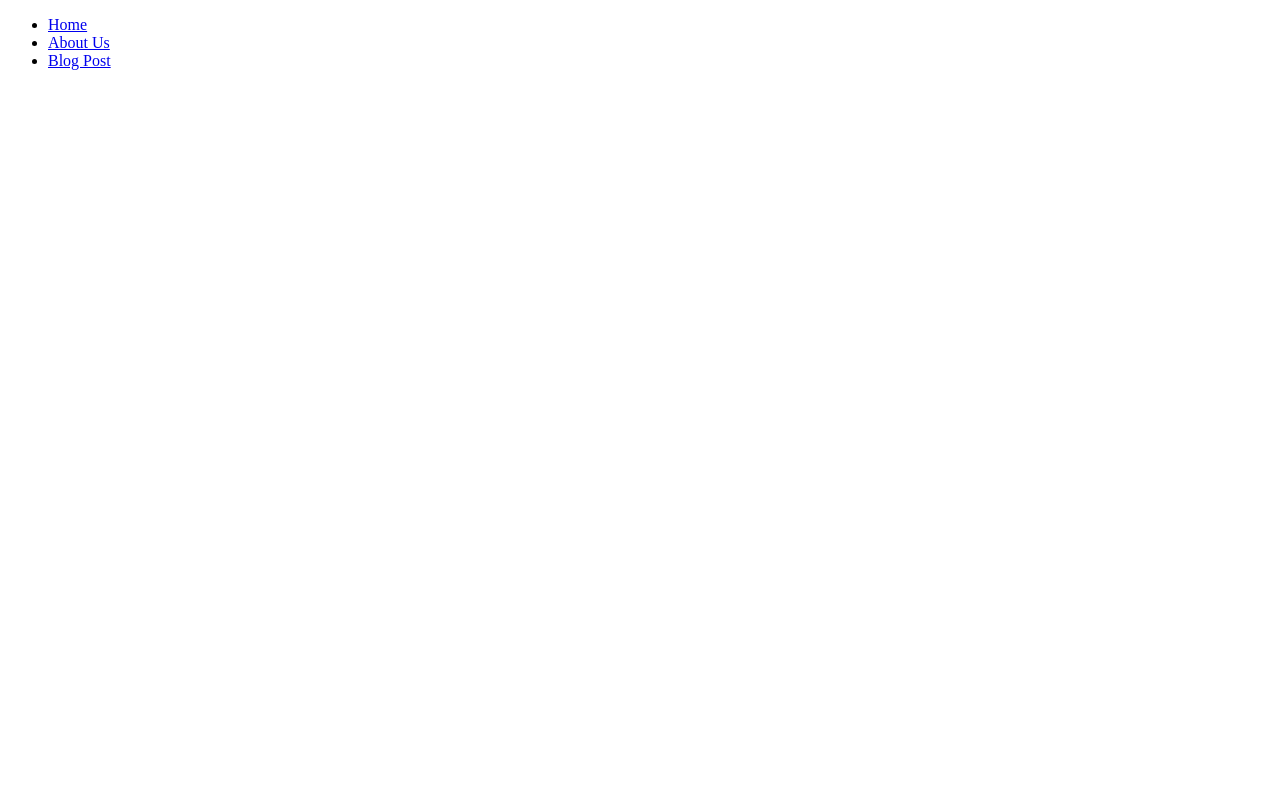
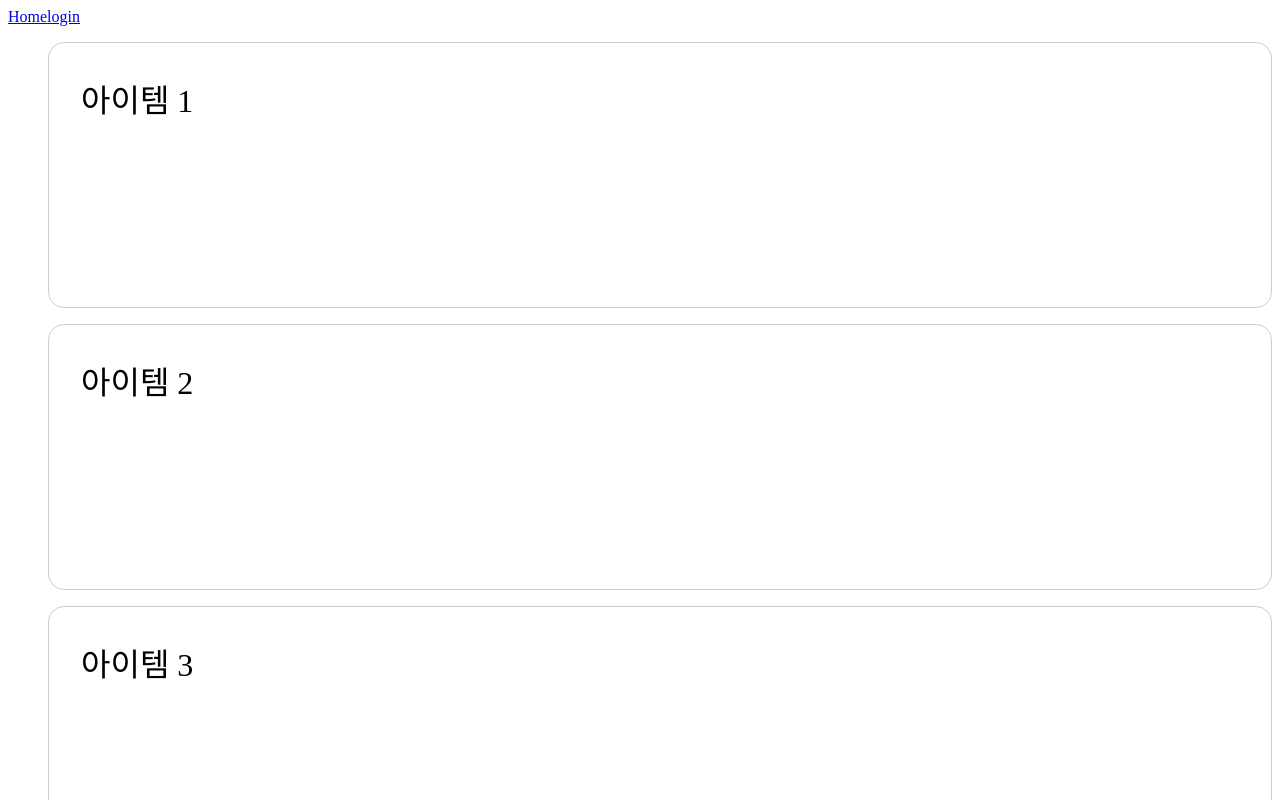
Before and after one commit to dnr14/lighthouse-ci-tutorial, a Next.js app: page / in a window 1280 px wide. Shown: the top 800 px of the page. Built offline with nearby package versions, Linux system fonts and the light colour scheme.

Commit message:
feat : login, home 페이지 추가

```diff
--- /dev/null
+++ b/components/Nav.tsx
@@ -0,0 +1,10 @@
+import Link from "next/link";
+
+export default function Nav() {
+  return (
+    <nav>
+      <Link href="/home">Home</Link>
+      <Link href="/login">login</Link>
+    </nav>
+  );
+}
--- /dev/null
+++ b/pages/_app.tsx
@@ -0,0 +1,5 @@
+import type { AppProps } from "next/app";
+
+export default function MyApp({ Component, pageProps }: AppProps) {
+  return <Component {...pageProps} />;
+}
--- a/pages/index.tsx
+++ b/pages/index.tsx
@@ -1,25 +1,48 @@
-import Link from 'next/link'
+import { useEffect, useRef } from "react";
+import styles from "../styles.module.css";
+import Nav from "../components/Nav";
 
-function Home() {
-    return (
-        <ul>
-            <li>
-                <Link href="/">
-                    <a>Home</a>
-                </Link>
-            </li>
-            <li>
-                <Link href="/about">
-                    <a>About Us</a>
-                </Link>
-            </li>
-            <li>
-                <Link href="/blog/hello-world">
-                    <a>Blog Post</a>
-                </Link>
-            </li>
-        </ul>
-    )
+function Main() {
+  const ref = useRef<HTMLUListElement>(null);
+
+  useEffect(() => {
+    const { current } = ref;
+    if (current) {
+      const observer = new IntersectionObserver((entries) => {
+        entries.forEach((entry) => {
+          entry.target.classList.toggle(
+            `${styles.visible}`,
+            entry.isIntersecting
+          );
+          if (entry.isIntersecting) {
+            observer.unobserve(entry.target);
+          }
+        });
+      });
+
+      Array.from(current.children).forEach((el) => {
+        observer.observe(el);
+      });
+    }
+  }, []);
+
+  return (
+    <main>
+      <Nav />
+      <ul className={styles.container} ref={ref}>
+        <li className={styles.card}>아이템 1</li>
+        <li className={styles.card}>아이템 2</li>
+        <li className={styles.card}>아이템 3</li>
+        <li className={styles.card}>아이템 4</li>
+        <li className={styles.card}>아이템 5</li>
+        <li className={styles.card}>아이템 6</li>
+        <li className={styles.card}>아이템 7</li>
+        <li className={styles.card}>아이템 8</li>
+        <li className={styles.card}>아이템 9</li>
+        <li className={styles.card}>아이템 10</li>
+      </ul>
+    </main>
+  );
 }
 
-export default Home;
+export default Main;
--- /dev/null
+++ b/styles.module.css
@@ -0,0 +1,33 @@
+.hello {
+    font: 15px Helvetica, Arial, sans-serif;
+    background: #eee;
+    padding: 100px;
+    text-align: center;
+    transition: 100ms ease-in background;
+}
+.hello:hover {
+    background: #ccc;
+}
+
+.container {
+    display: flex;
+    flex-direction: column;
+    gap: 1rem;
+}
+
+.card {
+    padding: 2rem;
+    height: 200px;
+    font-size: 2rem;
+    list-style: none;
+    border-radius: 1rem;
+    border: 1px solid #ccc;
+    opacity: 0;
+    transform: translateX(200px);
+    transition: 150ms ease-in-out all;
+}
+
+.card.visible {
+    transform: translateX(0);
+    opacity: 1;
+}
--- a/tsconfig.json
+++ b/tsconfig.json
@@ -22,7 +22,9 @@
     "incremental": true
   },
   "include": [
-    "src"
+    "next-env.d.ts",
+    "**/*.ts",
+    "**/*.tsx",
   ],
   "exclude": [
     "node_modules"
```
Also changed, not shown: pages/home.tsx (added, +17 -0 lines), pages/login.tsx (added, +17 -0 lines).
